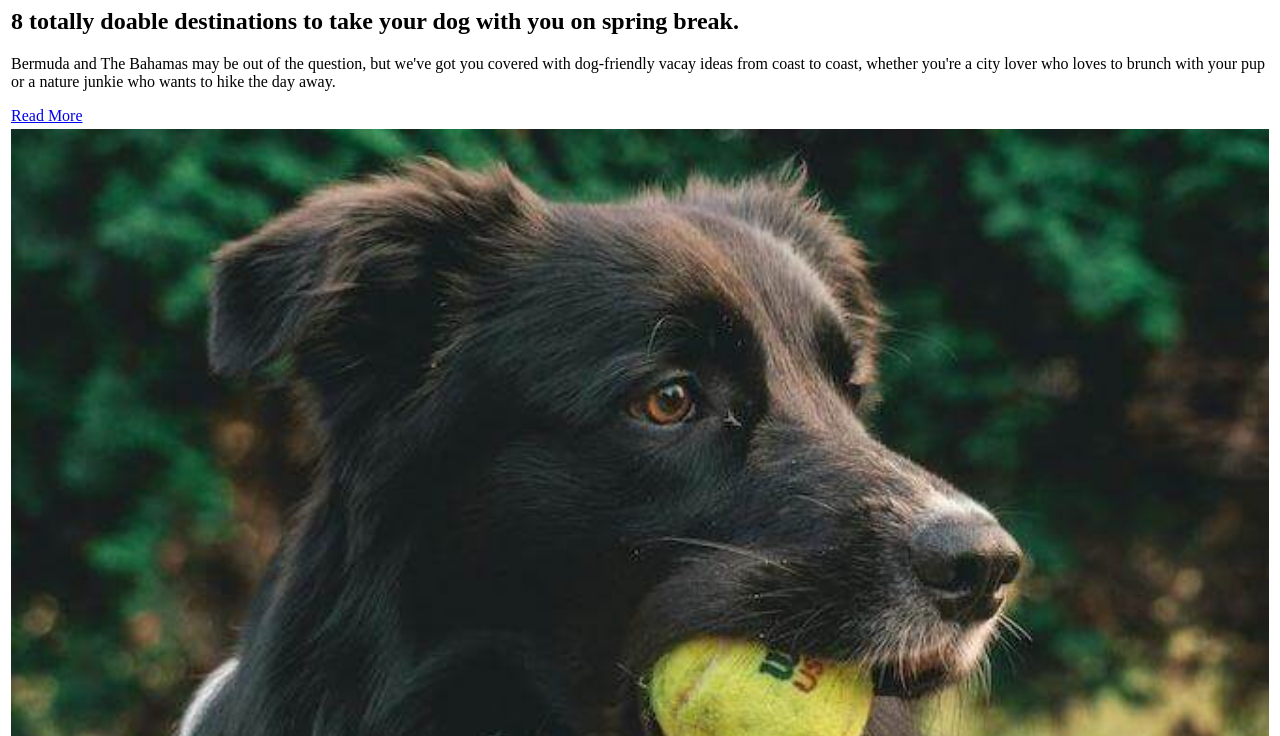
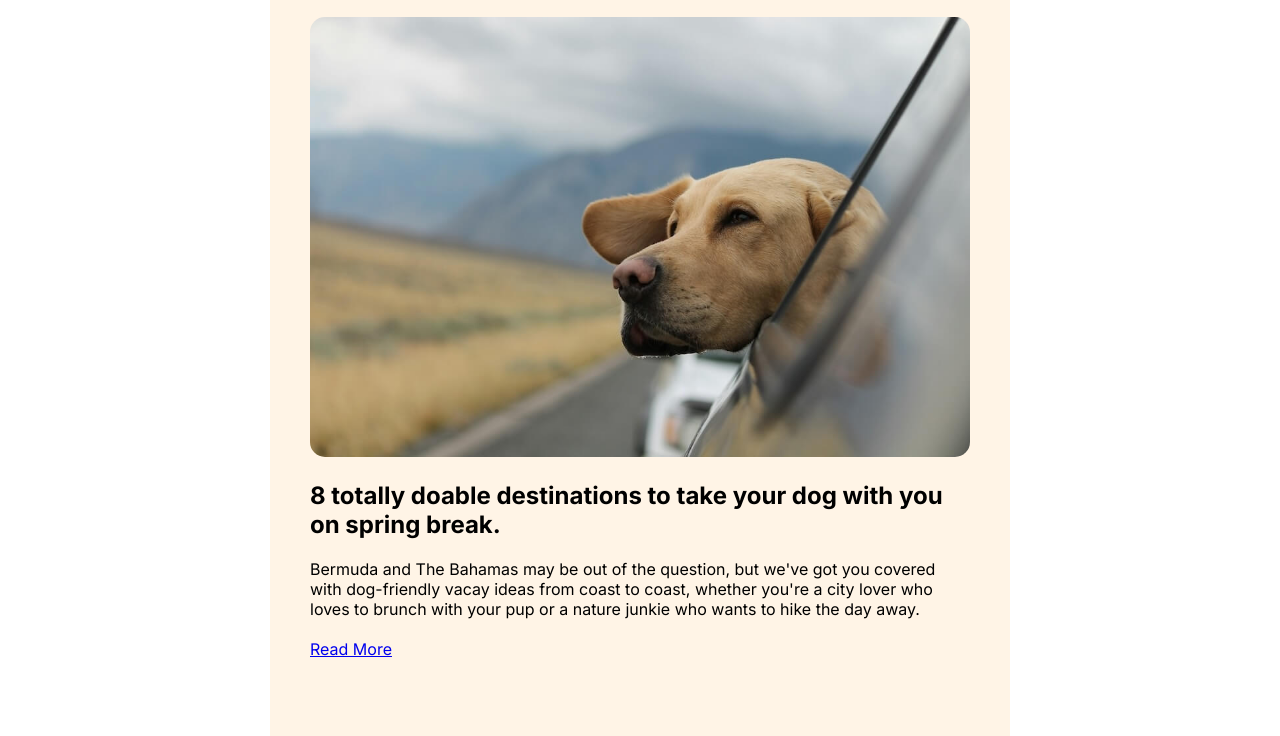
Before and after one commit to mailtonkanazo/newsletter, a plain HTML site: page index.html in a window 1280 px wide. Shown: the part 147-883 px from the top of the page. Drawn offline with Linux system fonts and the light colour scheme.

Commit message:
structure repair

```diff
--- a/style.css
+++ b/css/style.css
@@ -18,6 +18,7 @@ main {
 .images {
   width: 100%;
   margin-bottom: 20px;
+  border-radius: 15px;
 }
 
 .read-more {
--- a/index.html
+++ b/index.html
@@ -1,3 +1,15 @@
+<!DOCTYPE html>
+<html lang="en">
+<head>
+  <meta charset="UTF-8">
+  <meta name="viewport" content="width=device-width, initial-scale=1.0">
+  <title>Document</title>
+  <link rel="stylesheet" href="./css/style.css">
+</head>
+<body>
+
+</body>
+</html>
 <body>
   <main>
     <table id="newsletter">
@@ -10,7 +22,7 @@
       </tr>
       <tr id="second-row">
         <td colspan="3">
-          <img class="images" src="./image1.jpg" alt="" />
+          <img class="images" src="./image1.png" alt="" />
           <h2>
             8 totally doable destinations to take your dog with you on spring
             break.
@@ -90,7 +102,4 @@
           </p>
         </td>
         <td width="40%"><a href="#">View in Browser </a></td>
-      </tr>
-    </footer>
-  </main>
-</body>
+      </tr
```
